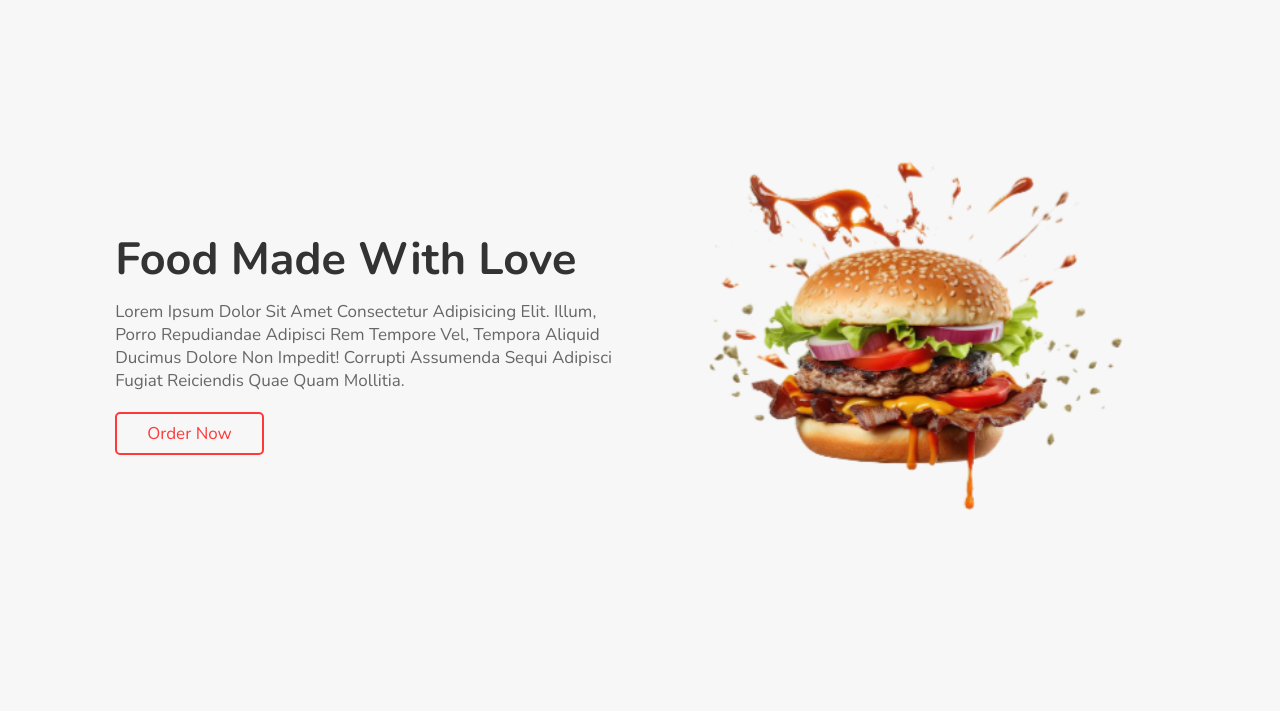
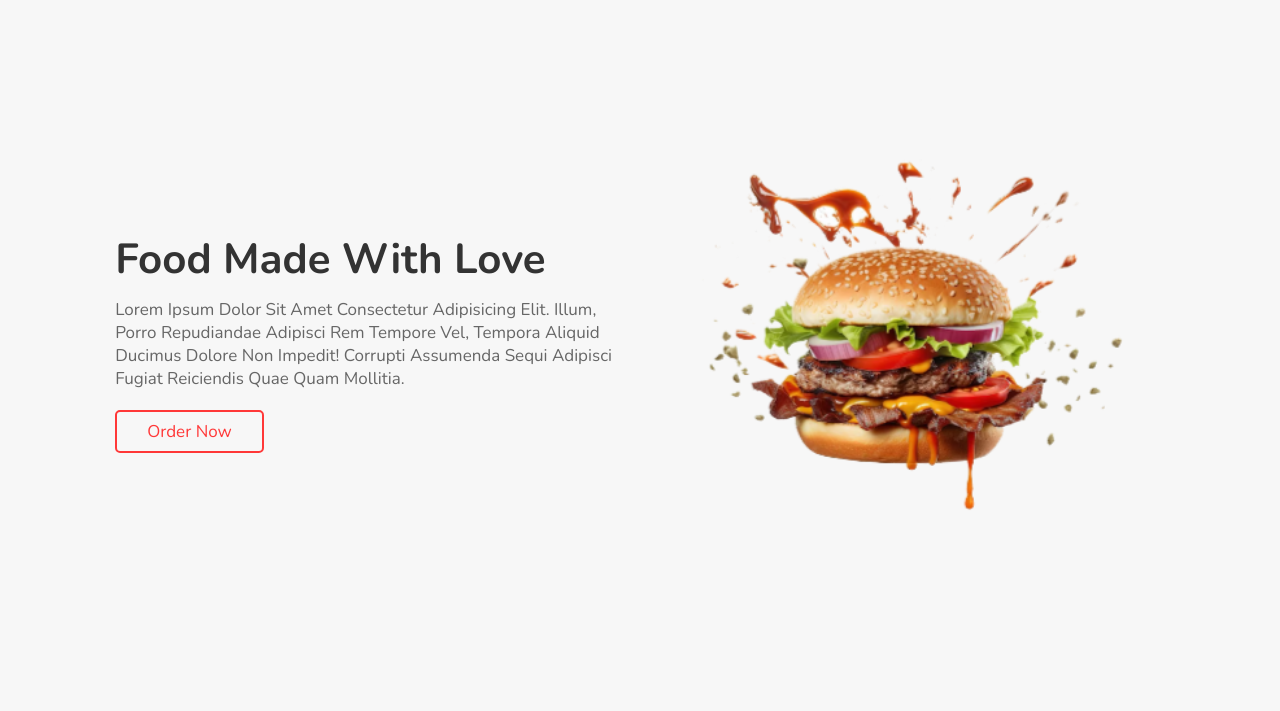
Before and after one commit to basma254/Food, a plain HTML site: page index.html in a window 1280 px wide. Shown: the part 89-800 px from the top of the page. Drawn offline with nearby package versions, Linux system fonts and the light colour scheme.

Commit message:
Add files via upload

```diff
--- a/style.css
+++ b/style.css
@@ -198,7 +198,7 @@ background:var(--red) ;
 }
 
 .home .content h3{
-    font-size: 4.5rem;
+    font-size: 4.2rem;
     color: #333;
 }
 
```
